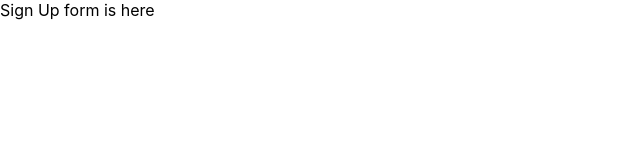
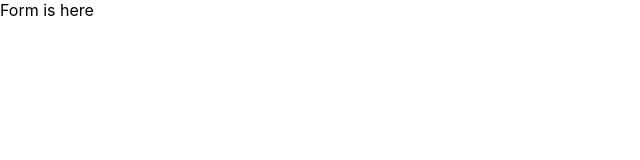
Before and after one commit to kusumghimire/react-signup-validation, a React (Create React App) app: page / in a window 1280 px wide. Shown: the top 160 px of the page, without its empty margins (0-640 px from the left). Built offline with nearby package versions, Linux system fonts and the light colour scheme.

Commit message:
create: form.js is created and updated in app.js

```diff
--- a/src/App.js
+++ b/src/App.js
@@ -1,9 +1,11 @@
 import React from 'react';
 import './App.css';
+import Form from './components/form';
+
 export default  function SignUpForm(){
   return(
     <>
-    Sign Up form is here
+    <Form />
     </>
   )
 }
--- a/src/components/form.js
+++ b/src/components/form.js
@@ -0,0 +1,11 @@
+import React from 'react';
+
+const Form = ()=>{
+    return(
+        <>
+        Form is here
+        </>
+    )
+}
+
+export default Form;
```
